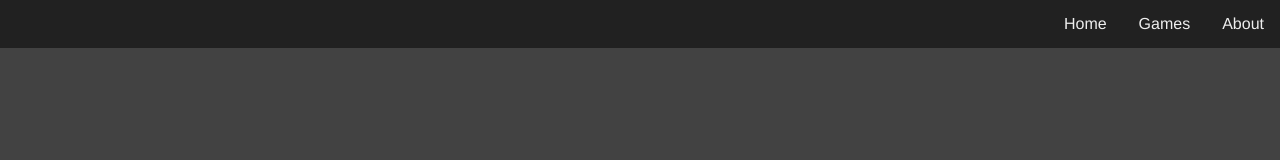
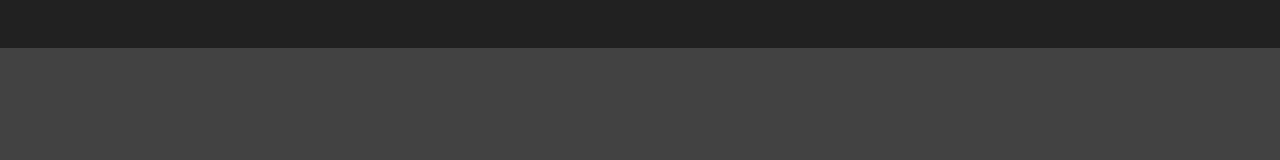
Before and after one commit to vinhnghiemcr/u4_hw_vue_RAWG, a Vue app: page / in a window 1280 px wide. Shown: the top 160 px of the page. Built offline with nearby package versions, Linux system fonts and the light colour scheme.

Commit message:
update starter code

```diff
--- a/src/App.vue
+++ b/src/App.vue
@@ -2,21 +2,16 @@
   <div id="app">
     <header>
       <!-- Nav Goes Here -->
-      <Nav />
     </header>
     <main>
       <!-- Router View Goes Here -->
-      <router-view />
     </main>
   </div>
 </template>
 
 <script>
-import Nav from './components/Nav'
 export default {
   name: 'App',
-  components: {
-    Nav
-  }
+  components: {}
 }
 </script>
--- a/src/router.js
+++ b/src/router.js
@@ -3,6 +3,7 @@ import Home from './pages/Home'
 import GameDetails from './pages/GameDetails'
 import ViewGames from './pages/ViewGames'
 import About from './pages/About'
+
 const routes = []
 
 export default new VueRouter({ routes, mode: 'history' })
```
